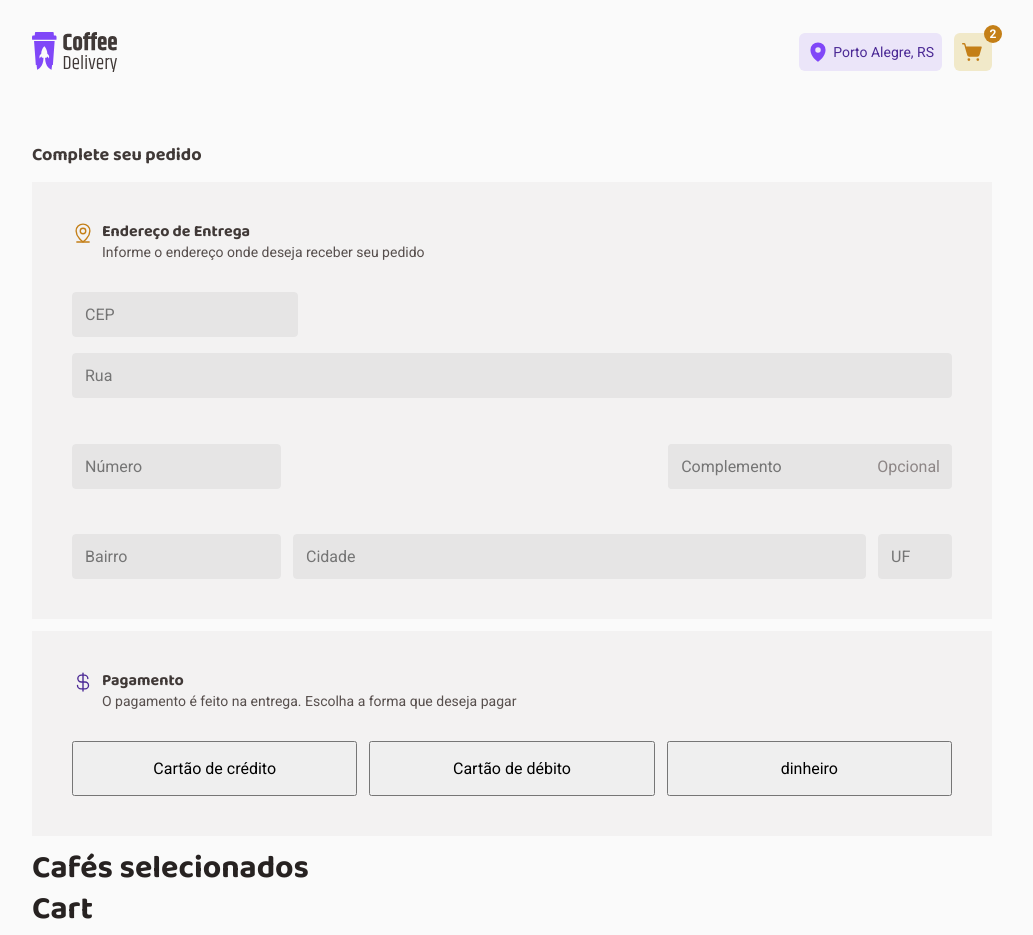
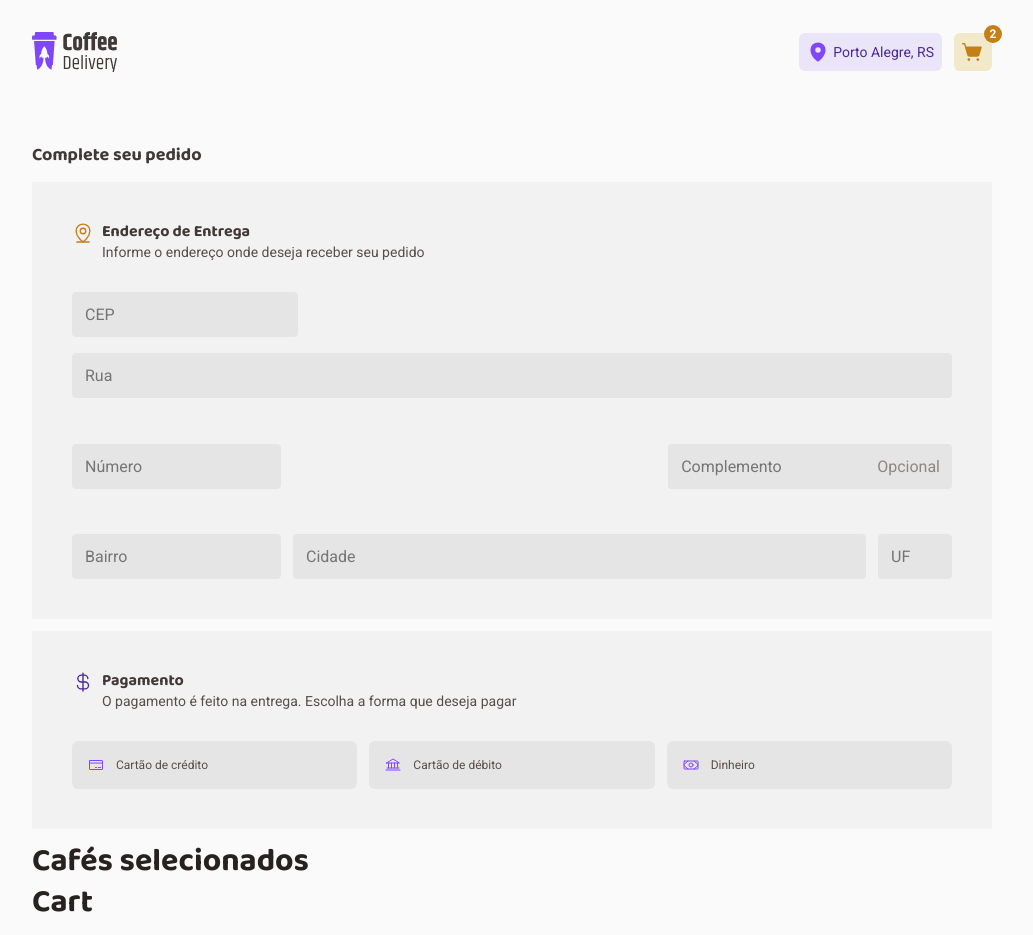
Before and after one commit to MartinGBB/coffee-delivery, a React (Vite) app: page /checkout in a window 1280 px wide. Shown: the whole page, without its empty margins (128-1161 px from the left). Built offline with nearby package versions, Linux system fonts and the light colour scheme.

Commit message:
feat: adiciona estilos a os novos iconos de botoes

```diff
--- a/src/pages/Checkout/index.tsx
+++ b/src/pages/Checkout/index.tsx
@@ -1,4 +1,10 @@
-import { CurrencyDollar, MapPinLine } from 'phosphor-react'
+import {
+  Bank,
+  CreditCard,
+  CurrencyDollar,
+  MapPinLine,
+  Money,
+} from 'phosphor-react'
 import {
   AddressContainer,
   CheckoutContainer,
@@ -50,9 +56,18 @@ export function Checkout() {
           </p>
         </div>
         <SelectPagament>
-          <button>Cartão de crédito</button>
-          <button>Cartão de débito</button>
-          <button>dinheiro</button>
+          <button>
+            <CreditCard size={16} />
+            Cartão de crédito
+          </button>
+          <button>
+            <Bank size={16} />
+            Cartão de débito
+          </button>
+          <button>
+            <Money size={16} />
+            Dinheiro
+          </button>
         </SelectPagament>
       </ContainerPagament>
 
--- a/src/pages/Checkout/styles.ts
+++ b/src/pages/Checkout/styles.ts
@@ -152,6 +152,19 @@ export const SelectPagament = styled.div`
   > button {
     padding: 1rem;
     width: 100%;
+    border: none;
+    background: ${({ theme }) => theme['base-button']};
+    font-weight: 400;
+    font-size: 0.75rem;
+    color: ${({ theme }) => theme['base-text']};
+    display: flex;
+    align-items: center;
+    border-radius: 6px;
+
+    & svg {
+      margin-right: 0.75rem;
+      color: ${({ theme }) => theme.purple};
+    }
   }
 
   @media (max-width: 610px) {
```
